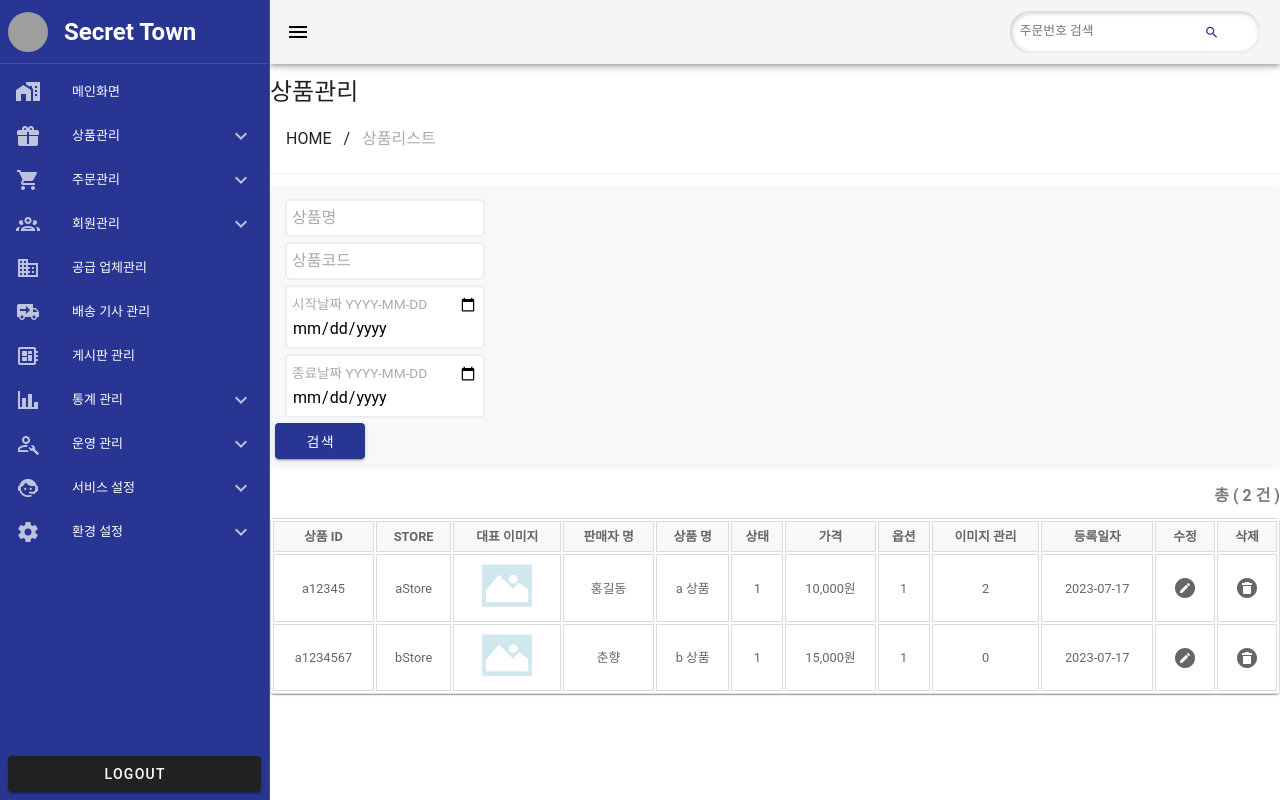
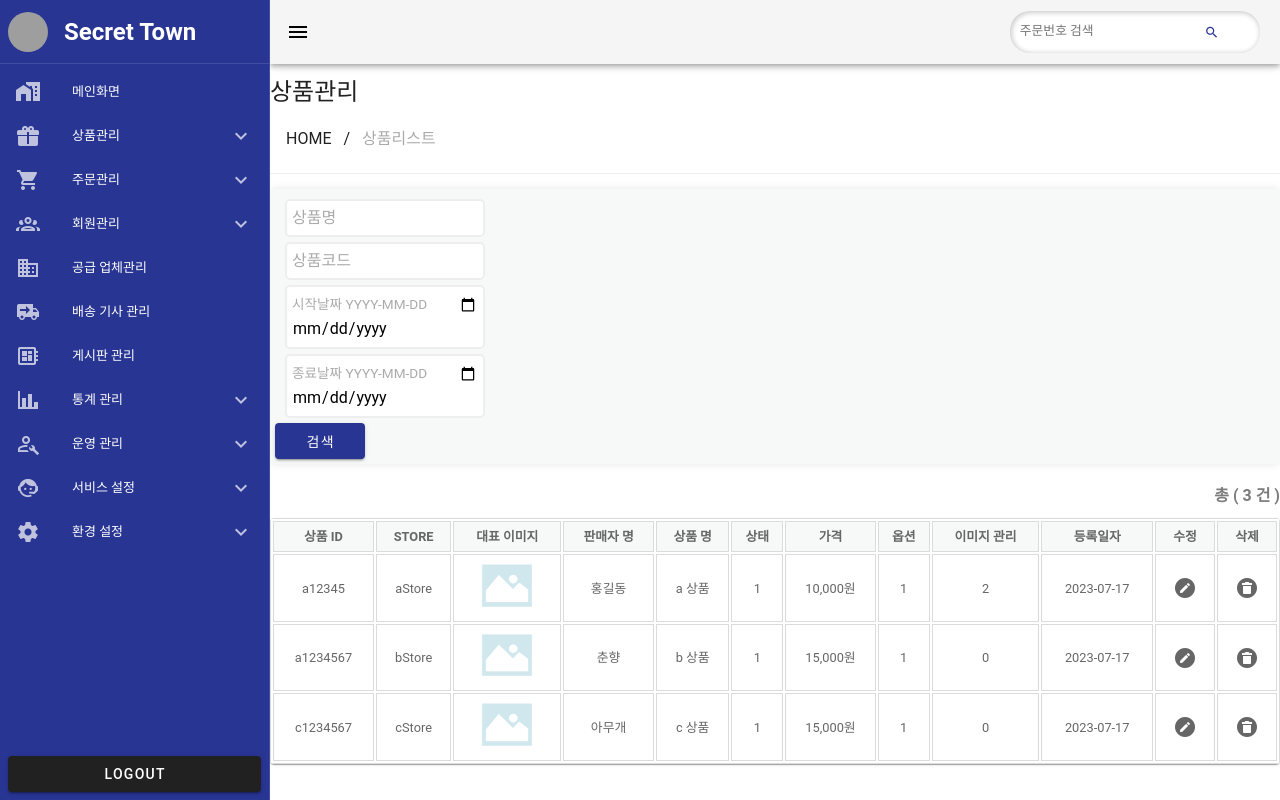
Before and after one commit to haranseok/open_market_admin, a Vue app: page /goods/list in a window 1280 px wide. Built offline with nearby package versions, Linux system fonts and the light colour scheme; grey boxes are pictures that could not be loaded.

Commit message:
baseTable에 slot을 활용하여 tbody 부분의 재사용성을 높임

```diff
--- a/src/components/TheSlideNav.vue
+++ b/src/components/TheSlideNav.vue
@@ -29,6 +29,7 @@
             v-bind="props"
             title="상품관리"
             prepend-icon="mdi-gift"
+            @click="routerLink('/goods')"
           ></v-list-item>
         </template>
         <v-list-item
@@ -163,7 +164,7 @@ import { useNavDrawerStore } from "@/stores/NavDrawerStore";
 const router = useRouter();
 const navDrawerStore = useNavDrawerStore();
 const goods = ref([
-  ["상품 리스트", "goods_list", "goods/list"],
+  ["상품 리스트", "goods_list", "list"],
   ["상품 재고관리", "inventory", "inventory"],
 ]);
 const orders = ref([
--- /dev/null
+++ b/src/components/tables/BaseTable.vue
@@ -0,0 +1,58 @@
+<template>
+  <div class="table-container">
+    <table>
+      <thead>
+        <tr>
+          <th v-for="(th, i) in headers" :key="i">
+            {{ th }}
+          </th>
+        </tr>
+      </thead>
+      <tbody>
+        <template v-for="(row, i) in list" :key="i">
+          <tr>
+            <slot name="list" :row="row"></slot>
+            <td><v-btn icon="mdi-pencil-circle" variant="text"></v-btn></td>
+            <td><v-btn icon="mdi-delete-circle" variant="text"></v-btn></td>
+          </tr>
+        </template>
+      </tbody>
+    </table>
+  </div>
+</template>
+
+<script lang="ts" setup>
+export interface Tables {
+  headers: any;
+  list: any;
+}
+const { headers, list } = defineProps<Tables>();
+</script>
+
+<style lang="scss" scoped>
+table {
+  width: 100%;
+  border: 1px solid #dbdbdb;
+  font-size: 0.8rem;
+  color: #666;
+  thead {
+    background: rgba(244, 246, 247, 0.699);
+    th {
+      padding: 5px;
+      border: 1px solid #dbdbdb;
+      text-transform: uppercase;
+    }
+  }
+  tbody {
+    td {
+      padding: 5px;
+      text-align: center;
+      border: 1px solid #dbdbdb;
+      &:nth-child(11),
+      &:nth-child(12) {
+        width: 50px;
+      }
+    }
+  }
+}
+</style>
--- a/src/components/tables/DefaultTable.vue
+++ /dev/null
@@ -1,78 +0,0 @@
-<template>
-  <table>
-    <thead>
-      <tr>
-        <th v-for="(th, i) in headers" :key="i">
-          {{ th }}
-        </th>
-      </tr>
-    </thead>
-    <tbody>
-      <tr v-for="(tr, i) in items" :key="i">
-        <td>{{ tr.id }}</td>
-        <td>{{ tr.store }}</td>
-        <td>
-          <img
-            src="@/assets/images/exclude.png"
-            alt="등록한 이미지가 없는 경우 대체할 이미지"
-            v-if="tr.img === ''"
-          />
-          <img :src="`tr.img`" alt="" v-else />
-        </td>
-        <td>{{ tr.name }}</td>
-        <td>{{ tr.goodsName }}</td>
-        <td>{{ tr.status }}</td>
-        <td>{{ tr.price }}</td>
-        <td>{{ tr.option }}</td>
-        <td>{{ tr.imgStatus }}</td>
-        <td>{{ tr.createDate }}</td>
-        <td><v-btn icon="mdi-pencil-circle" variant="text"></v-btn></td>
-        <td><v-btn icon="mdi-delete-circle" variant="text"></v-btn></td>
-      </tr>
-    </tbody>
-  </table>
-</template>
-
-<script lang="ts" setup>
-// const props = defineProps(["th", "tr"]);
-export interface Tables {
-  headers: any;
-  items?: any;
-}
-
-const { headers, items } = defineProps<Tables>();
-</script>
-
-<style lang="scss" scoped>
-table {
-  width: 100%;
-  border: 1px solid #dbdbdb;
-  font-size: 0.8rem;
-  color: #666;
-  thead {
-    background: rgba(244, 246, 247, 0.699);
-    th {
-      padding: 5px;
-      border: 1px solid #dbdbdb;
-      text-transform: uppercase;
-    }
-  }
-  tbody {
-    tr {
-      td {
-        padding: 5px;
-        text-align: center;
-        border: 1px solid #dbdbdb;
-        &:nth-child(11),
-        &:nth-child(12) {
-          width: 50px;
-        }
-        img {
-          width: 60px;
-          background: rgb(208, 231, 238);
-        }
-      }
-    }
-  }
-}
-</style>
--- a/src/pages/goods/GoodsLayout.vue
+++ b/src/pages/goods/GoodsLayout.vue
@@ -34,9 +34,11 @@
 
 <script lang="ts" setup>
 import { ref, watchEffect } from "vue";
+import { useRoute } from "vue-router";
 import TheBreadCrumbs from "@/components/TheBreadCrumbs.vue";
 import CommonInput from "@/components/items/CommonInput.vue";
 
+const route = useRoute();
 const title = ref("상품관리");
 const goodsName = ref("");
 const goodsCode = ref("");
@@ -51,7 +53,7 @@ const items = ref([
   {
     title: "상품리스트",
     disabled: true,
-    href: "goods",
+    href: "/goods/list",
   },
 ]);
 const getName = (e: string) => {
@@ -74,6 +76,19 @@ const doSearch = () => {
     end: endData.value,
   };
 };
+
+watchEffect(
+  (route.path,
+  () => {
+    if (route.path === "/goods/list") {
+      (items.value[1].title = "상품리스트"),
+        (items.value[1].href = "/goods/list");
+    } else {
+      (items.value[1].title = "상품 재고관리"),
+        (items.value[1].href = "/goods/inventory");
+    }
+  })
+);
 </script>
 
 <style lang="scss" scoped>
--- a/src/pages/goods/GoodsList.vue
+++ b/src/pages/goods/GoodsList.vue
@@ -2,15 +2,36 @@
   <div class="container">
     <h4>총 &lpar; {{ items.length }} 건 &rpar;</h4>
     <v-card>
-      <Table :headers="th" :items="items" />
+      <!-- <Table :headers="th" :items="items" /> -->
+      <BaseTable :headers="th" :list="items">
+        <template #list="{ row }">
+          <td>{{ row.id }}</td>
+          <td>{{ row.store }}</td>
+          <td>
+            <img
+              src="@/assets/images/exclude.png"
+              alt=""
+              v-if="row.img === ''"
+            />
+            <img :src="row.img" alt="" v-else />
+          </td>
+          <td>{{ row.name }}</td>
+          <td>{{ row.goodsName }}</td>
+          <td>{{ row.status }}</td>
+          <td>{{ row.price }}</td>
+          <td>{{ row.option }}</td>
+          <td>{{ row.imgStatus }}</td>
+          <td>{{ row.createDate }}</td>
+        </template>
+      </BaseTable>
     </v-card>
   </div>
 </template>
 
 <script lang="ts" setup>
 import { ref } from "vue";
-import Table from "@/components/tables/DefaultTable.vue";
-
+// import Table from "@/components/tables/DefaultTable.vue";
+import BaseTable from "@/components/tables/BaseTable.vue";
 const th = ref([
   "상품 id",
   "store",
@@ -51,6 +72,18 @@ const items = ref([
     imgStatus: "0",
     createDate: "2023-07-17",
   },
+  {
+    id: "c1234567",
+    store: "cStore",
+    img: "",
+    name: "아무개",
+    goodsName: "c 상품",
+    status: "1",
+    price: "15,000원",
+    option: "1",
+    imgStatus: "0",
+    createDate: "2023-07-17",
+  },
 ]);
 </script>
 
@@ -63,4 +96,17 @@ const items = ref([
     color: #7c7c7c;
   }
 }
+td {
+  padding: 5px;
+  text-align: center;
+  border: 1px solid #dbdbdb;
+  &:nth-child(11),
+  &:nth-child(12) {
+    width: 50px;
+  }
+  img {
+    width: 60px;
+    background: rgb(208, 231, 238);
+  }
+}
 </style>
--- /dev/null
+++ b/src/pages/goods/Inventory.vue
@@ -0,0 +1,9 @@
+<template>
+  <div>재고관리</div>
+</template>
+
+<script>
+export default {};
+</script>
+
+<style lang="scss" scoped></style>
--- a/src/router/index.ts
+++ b/src/router/index.ts
@@ -22,6 +22,7 @@ const router = createRouter({
     },
     {
       path: "/goods",
+      redirect: "/goods/list",
       components: {
         TheHeader,
         TheSlideNav,
@@ -32,6 +33,10 @@ const router = createRouter({
           path: "list",
           component: import("@/pages/goods/GoodsList.vue"),
         },
+        {
+          path: "inventory",
+          component: import("@/pages/goods/Inventory.vue"),
+        },
       ],
     },
   ],
```
